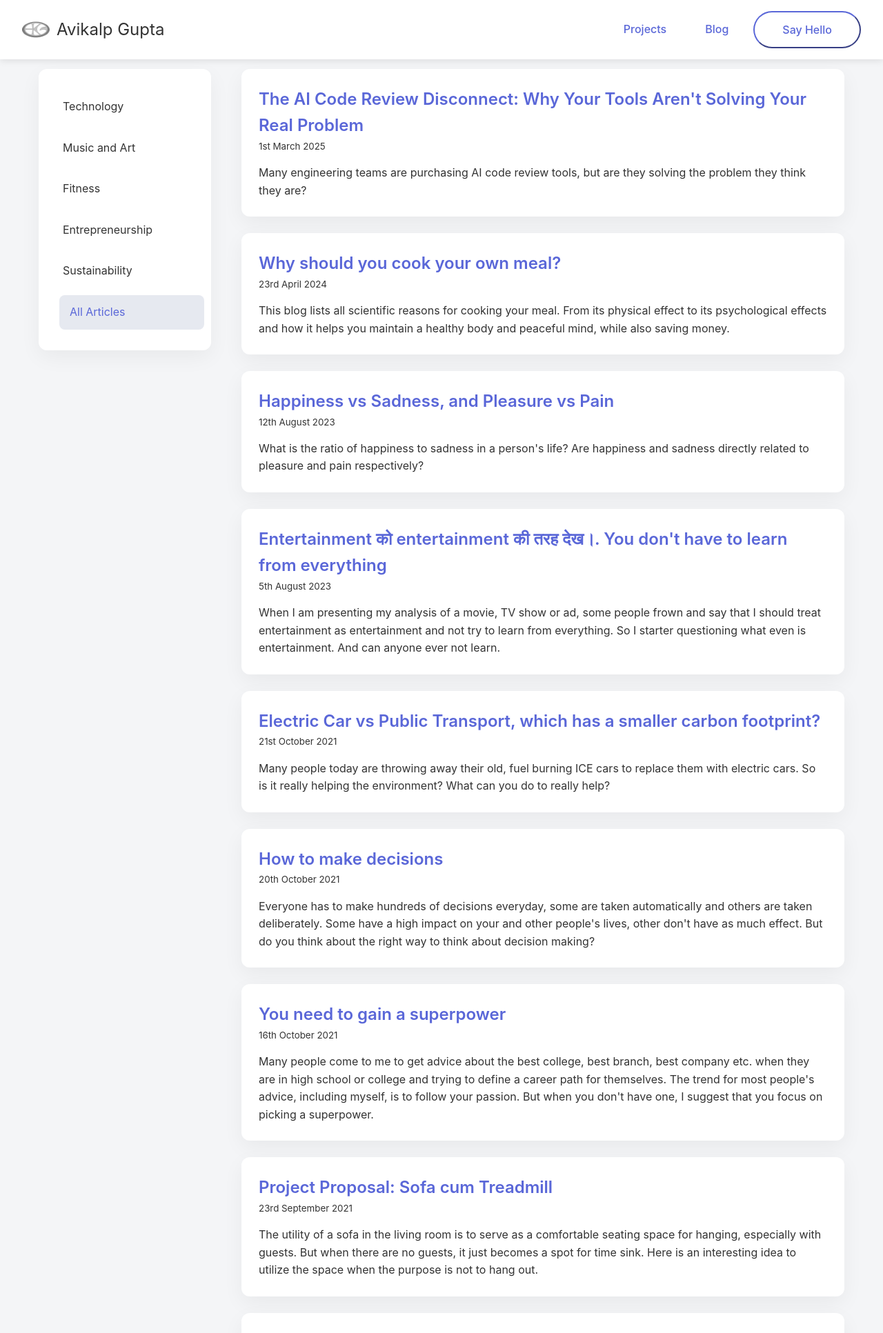
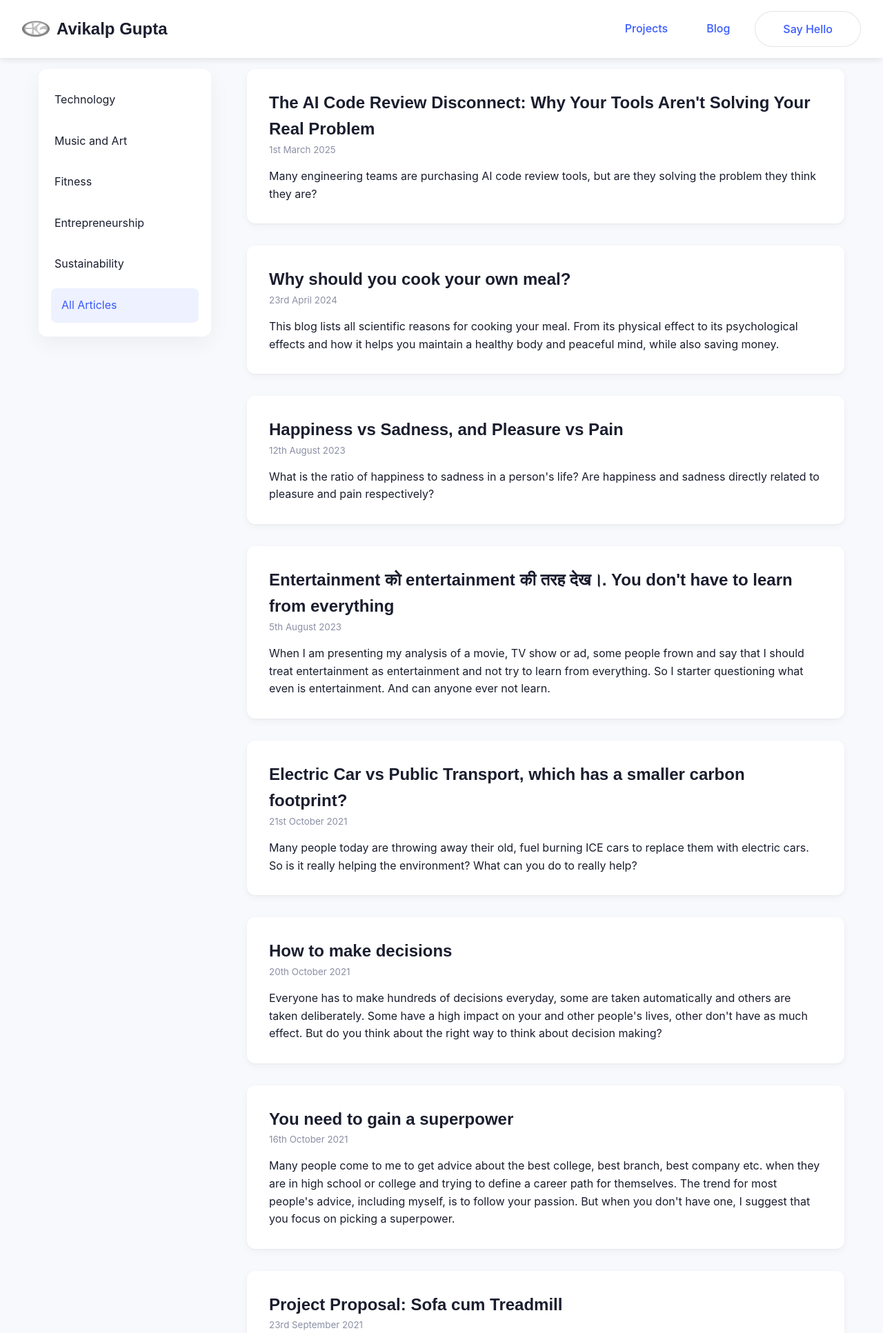
Before and after one commit to avikalpg/avikalpg.github.io, a PHP site: page /blog in a window 1280 px wide. Shown: the top 1933 px of the page at 69% size. Run offline with PHP 8.4, Linux system fonts and the light colour scheme; some libraries are stand-ins or nearby versions.

Commit message:
Blue theme and nicer typography

```diff
--- a/blog/article_styles.css
+++ b/blog/article_styles.css
@@ -1,20 +1,32 @@
 /* Article Styling for Consistent Readability */
 :root {
-	--article-text-color: #333;
-	--article-heading-color: #1a1a1a;
-	--article-border-color: #eaecef;
-	--article-code-bg: #f4f4f4;
-	--article-like-color: #ff6347;
-	--accent-color: #5a67d8;
+	--article-text-color: #1a1d2e;
+	--article-heading-color: #111327;
+	--article-border-color: #e2e4ed;
+	--article-code-bg: #f5f6fa;
+	--article-like-color: #ef4444;
+	--accent-color: #395AFF;
+	--heading-font: 'TASA Explorer', sans-serif;
+
+	/* Typography scale */
+	--font-size-base: 1.1rem;
+	--font-size-sm: 0.9rem;
+	--font-size-h1: 2.25rem;
+	--font-size-h2: 1.75rem;
+	--font-size-h3: 1.4rem;
+	--font-size-h4: 1.2rem;
+	--line-height-body: 1.75;
+	--line-height-heading: 1.25;
 }
 
 .article-full-view {
 	width: 100%;
-	max-width: 800px;
+	max-width: 720px;
 	margin: 0 auto;
-	padding: 20px 0px;
-	line-height: 1.6;
-	font-family: -apple-system, BlinkMacSystemFont, "Segoe UI", Roboto, Helvetica, Arial, sans-serif;
+	padding: 40px 0px;
+	font-size: var(--font-size-base);
+	line-height: var(--line-height-body);
+	font-family: 'Inter', -apple-system, BlinkMacSystemFont, "Segoe UI", Roboto, Helvetica, Arial, sans-serif;
 	color: var(--article-text-color);
 }
 
--- a/blog/blog_layout.css
+++ b/blog/blog_layout.css
@@ -2,7 +2,7 @@ main.container {
 	max-width: 1200px;
 	margin: 100px auto 50px;
 	display: flex;
-	gap: 2rem;
+	gap: 2.5rem;
 	padding: 0 1rem;
 }
 
@@ -11,7 +11,7 @@ main.container {
 	background-color: white;
 	border-radius: 12px;
 	box-shadow: 0 10px 30px rgba(0, 0, 0, 0.05);
-	padding: 20px;
+	padding: 10px 28px 10px 8px;
 	height: fit-content;
 	position: sticky;
 	top: 100px;
@@ -51,26 +51,26 @@ main.container {
 	flex: 1;
 	display: flex;
 	flex-direction: column;
-	gap: 1.5rem;
+	gap: 2rem;
 }
 
 #content .article {
 	background-color: white;
 	border-radius: 12px;
-	box-shadow: 0 10px 30px rgba(0, 0, 0, 0.05);
-	padding: 25px;
+	box-shadow: 0 1px 3px rgba(0, 0, 0, 0.04), 0 4px 12px rgba(0, 0, 0, 0.04);
+	padding: 30px 32px;
 	text-decoration: none;
 	color: inherit;
 	transition: all 0.3s ease;
 }
 
 #content .article:hover {
-	transform: translateY(-5px);
-	box-shadow: 0 15px 40px rgba(0, 0, 0, 0.1);
+	transform: translateY(-2px);
+	box-shadow: 0 4px 12px rgba(0, 0, 0, 0.06), 0 8px 24px rgba(0, 0, 0, 0.06);
 }
 
 #content .article h2 {
-	color: var(--accent-color);
+	font-family: var(--heading-font);
 	font-weight: 600;
 }
 
@@ -78,6 +78,7 @@ main.container {
 	margin-bottom: 15px;
 	display: flex;
 	width: 100%;
+	color: var(--subtext-color);
 
 	.list-page-article-publish-date {
 		flex-grow: 1;
@@ -89,7 +90,7 @@ main.container {
 		margin-left: 4px;
 		margin-right: 4px;
 		font-size: 1em;
-		color: var(--article-text-color);
+		color: var(--subtext-color);
 	}
 
 	.counterapi svg {
@@ -149,22 +150,3 @@ main.container {
 		margin: 0;
 	}
 }
-
-.back-to-list {
-	position: sticky;
-	top: 20px;
-	left: -50px;
-	margin: 20px 0px;
-	background-color: transparent;
-	color: #666;
-	border: none;
-	padding: 10px;
-	cursor: pointer;
-	transition: all 0.3s ease;
-	font-size: 1em;
-}
-
-.back-to-list:hover {
-	color: var(--accent-color);
-	transform: translateX(-10px);
-}
--- a/layout.css
+++ b/layout.css
@@ -1,10 +1,11 @@
 :root {
-	--primary-gradient: linear-gradient(135deg, #667eea 0%, #764ba2 100%);
-	--secondary-background: #f4f5f7;
-	--text-color: #333;
-	--subtext-color: #666;
-	--accent-color: #5a67d8;
-	--light-accent: #e6e9f0;
+	--primary-gradient: linear-gradient(0deg, #395AFF 0%, #7488ff 100%);
+	--secondary-background: #f8f9fc;
+	--text-color: #1a1d2e;
+	--subtext-color: #8b8fa5;
+	--accent-color: #395AFF;
+	--light-accent: #eef1ff;
+	--heading-font: 'TASA Explorer', sans-serif;
 }
 
 * {
@@ -69,6 +70,8 @@ nav .logo {
 	color: var(--text-color);
 	display: flex;
 	align-items: center;
+	font-family: var(--heading-font);
+	font-weight: 600;
 	font-size: x-large;
 	text-decoration: none;
 }
@@ -106,7 +109,7 @@ nav .logo img {
 .say-hello-btn {
 	background-color: white;
 	color: var(--accent-color);
-	border-color: var(--accent-color);
+	border: 1px solid rgba(0, 0, 0, 0.1);
 	padding: 15px 40px;
 	border-radius: 3em;
 	font-weight: 500;
```
Also changed, not shown: other parts of blog/article_styles.css (+18 -19 lines), styles.css (+13 -2 lines).
